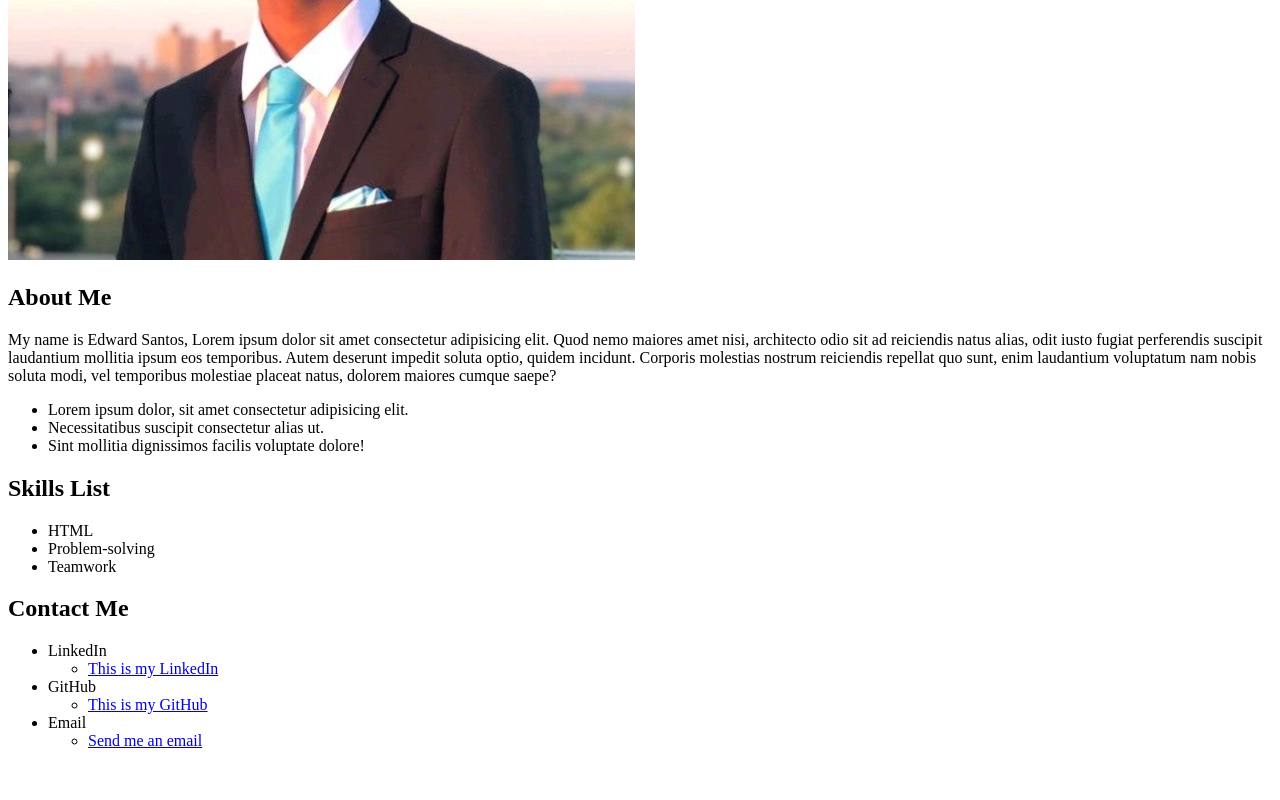
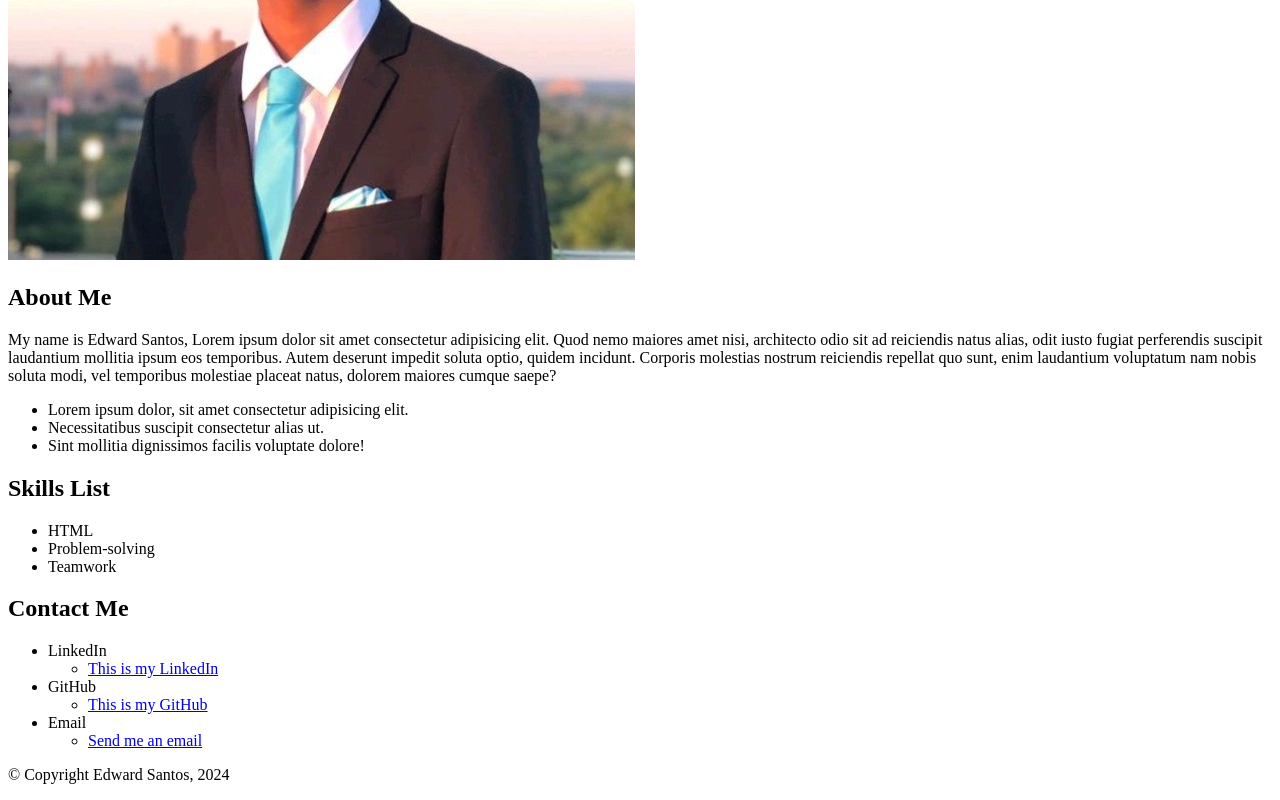
Before and after one commit to EdwardS02/personal-page, a plain HTML site: page index.html in a window 1280 px wide. Shown: the part 481-1281 px from the top of the page. Before the commit the page ends 1247 px from the top, so only its background shows below. Drawn offline with Linux system fonts and the light colour scheme.

Commit message:
Add Footer

```diff
--- a/index.html
+++ b/index.html
@@ -55,5 +55,9 @@
             </li>
         </ul>
     </section>
+    <!-- Footer Section -->
+     <footer>
+        <p>&copy; Copyright Edward Santos, 2024</p>
+     </footer>
 </body>
 </html>
```
